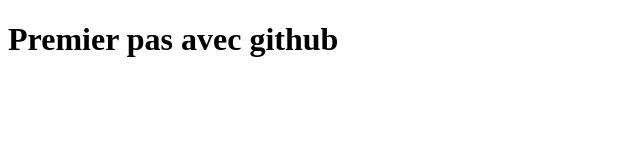
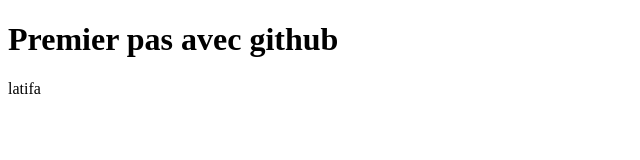
Before and after one commit to fadia13/coursgithub, a plain HTML site: page i,dex.html in a window 1280 px wide. Shown: the full height of the page, 0-640 px from the left. Drawn offline with Linux system fonts and the light colour scheme.

Commit message:
added my name

```diff
--- a/i,dex.html
+++ b/i,dex.html
@@ -7,5 +7,6 @@
 </head>
 <body>
     <h1>Premier pas avec github</h1>
+    <p>latifa</p>
 </body>
 </html>
```
